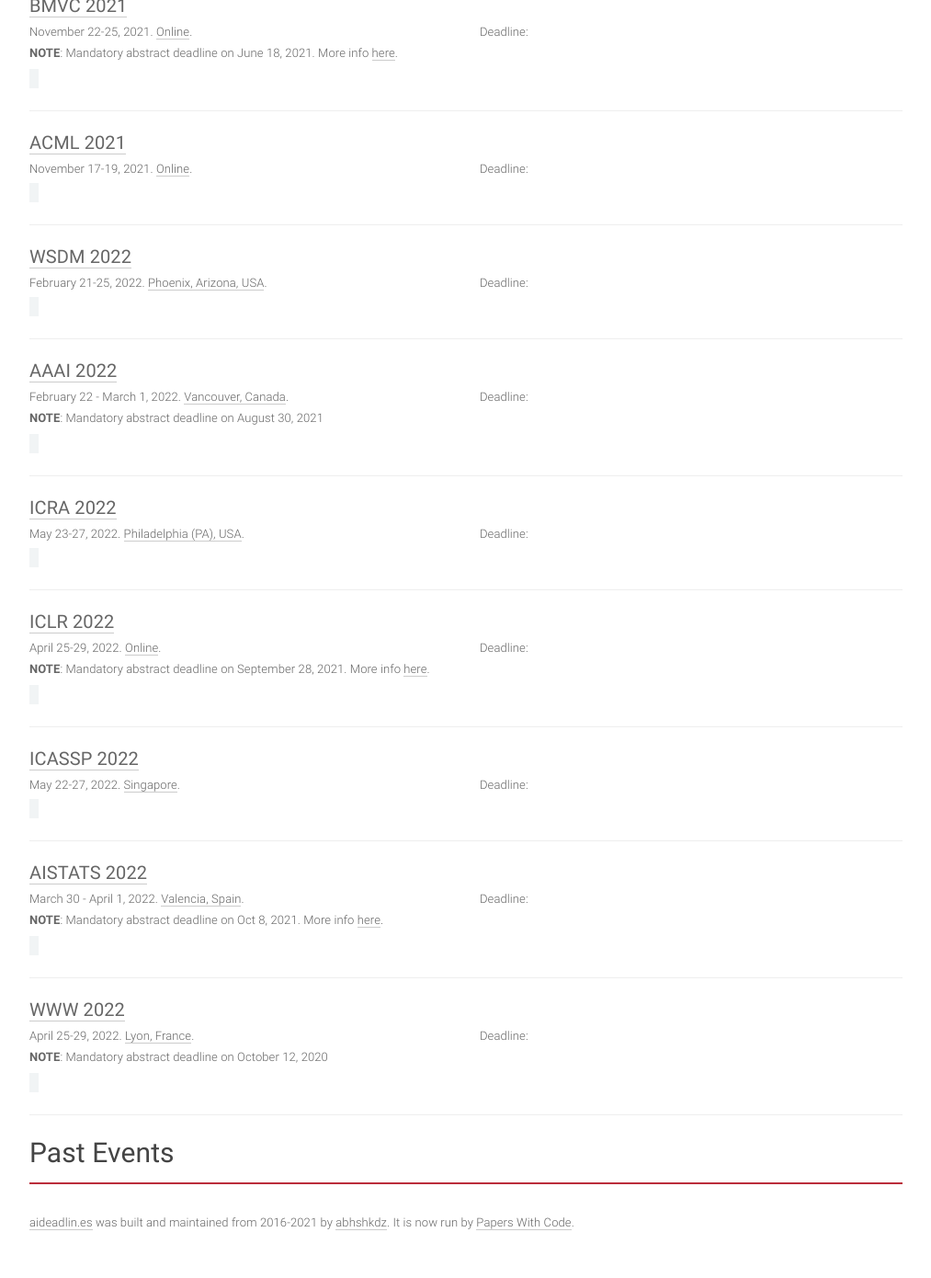
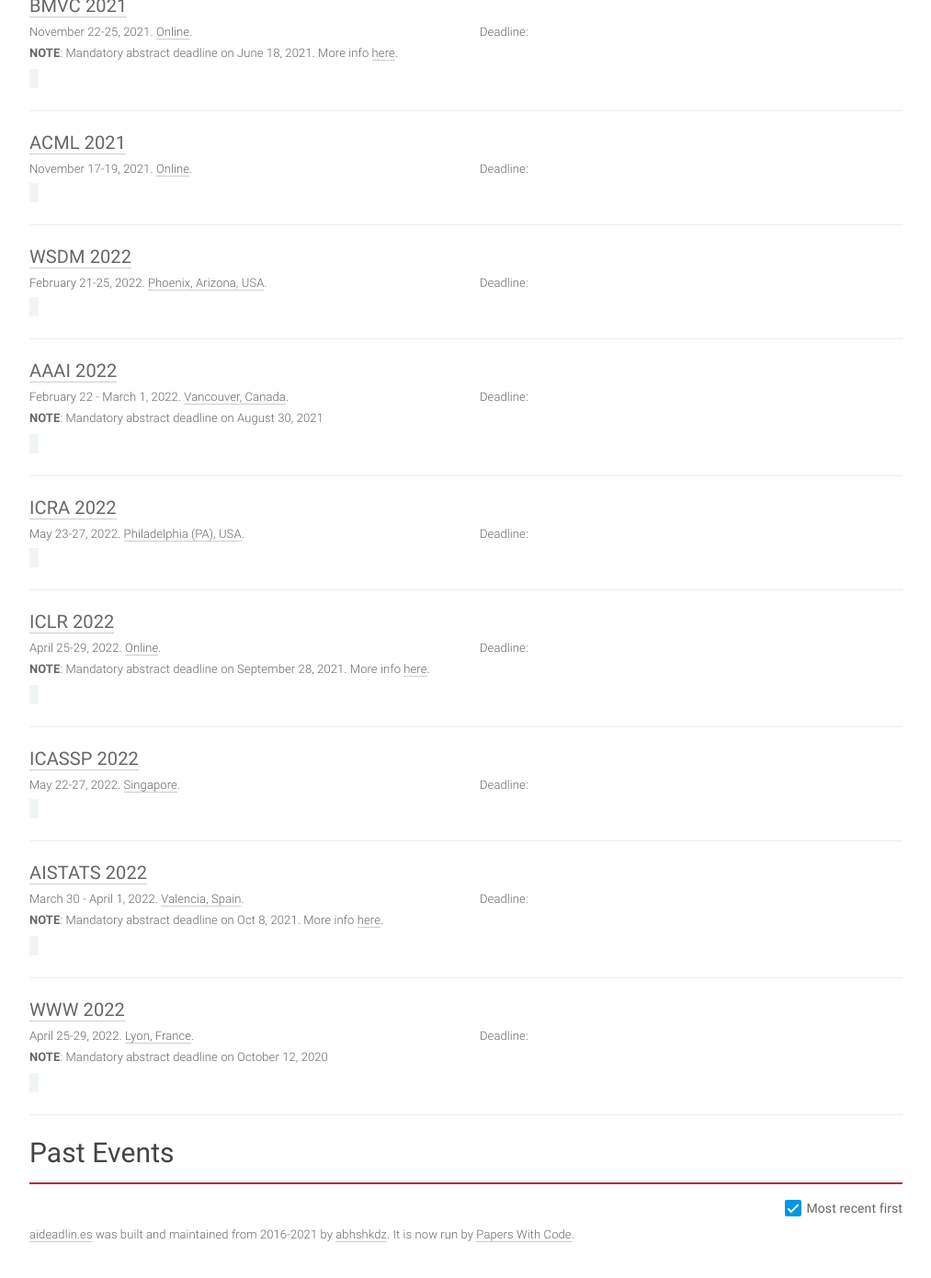
Before and after one commit to paperswithcode/ai-deadlines, a Jekyll site: the page built from index.html, in a window 1280 px wide and 1400 px high, scrolled down 7907 px. Shown: the top 1390 px of the window at 92% size, without its empty margins (133-1146 px from the left). Built offline with Jekyll 4.4.1, drawn with Linux system fonts in a browser that asks for light colours; comment, search, counter and statistics services are not loaded.

Commit message:
Add checkbox to sort past events in reverse chronological order

```diff
--- a/_layouts/home.html
+++ b/_layouts/home.html
@@ -146,6 +146,9 @@
         </div>
         <div id="past_confs">
           <h1 id="past-events-title">Past Events</h1>
+          <div id="sort-order-checkbox">
+                <label for="sort-order"><input type="checkbox" id="sort-order" name="sort-order" checked>Most recent first</label>
+            </div>
         </div>
       </div>
       <footer>
--- a/static/css/deadlines.css
+++ b/static/css/deadlines.css
@@ -154,6 +154,22 @@
   border-color: #0097e6;
 }
 
+#sort-order-checkbox {
+    text-align: right;
+    font-size: 14px;
+    padding-top: 5px;
+}
+
+#sort-order-checkbox input[type="checkbox"]:checked:after {
+    background-color: #0097e6;
+    border-color: #0097e6;
+  }
+
+#sort-order-checkbox input[type="checkbox"]:after,
+#sort-order-checkbox input[type="checkbox"]:focus:after {
+    border-color: #0097e6;
+}
+
 .pwc-link {
   color: #1198b2;
   text-decoration: none;
@@ -180,7 +196,6 @@
 }
 
 #past-events-title {
-  margin-bottom: 30px;
   padding-bottom: 15px;
   border-bottom: 2px solid #bb2d3b;
 }
```
Also changed, not shown: other parts of _layouts/home.html (+11 -3 lines).
